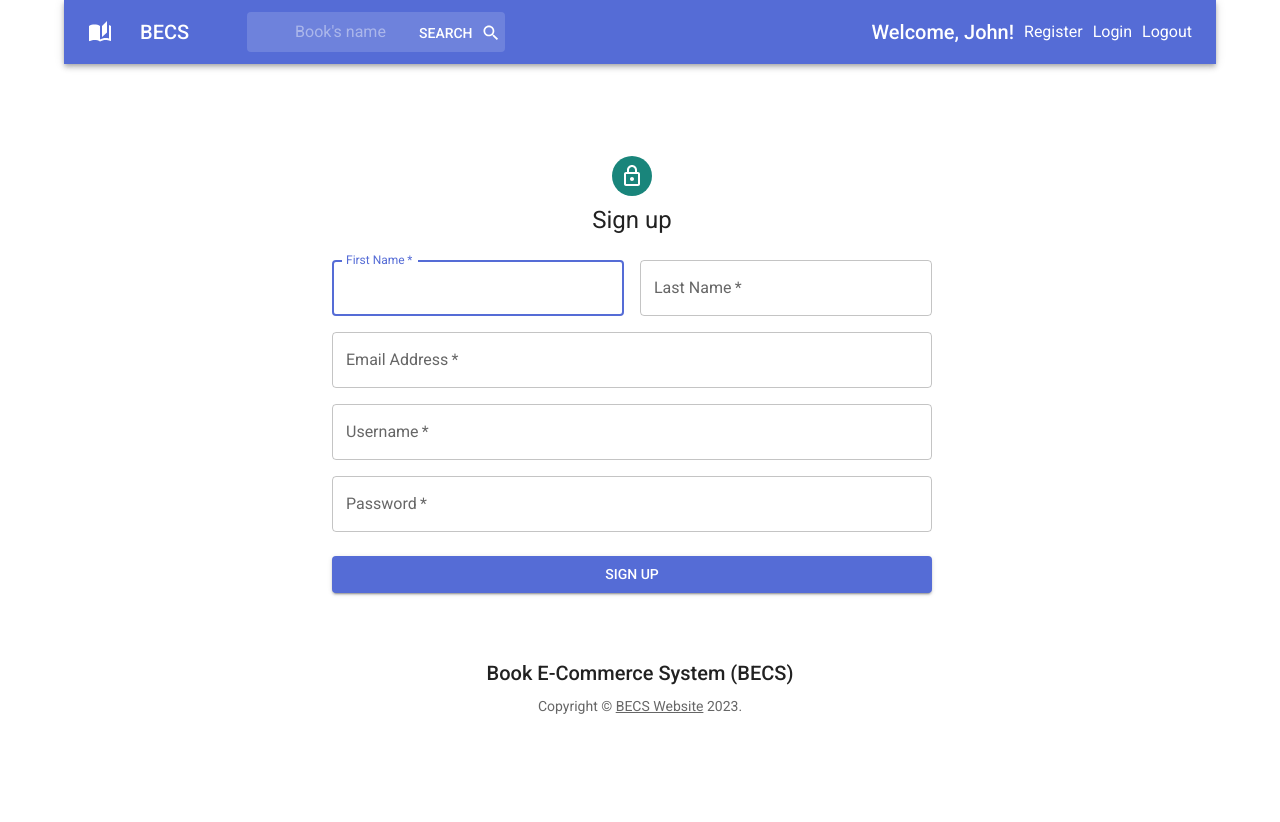
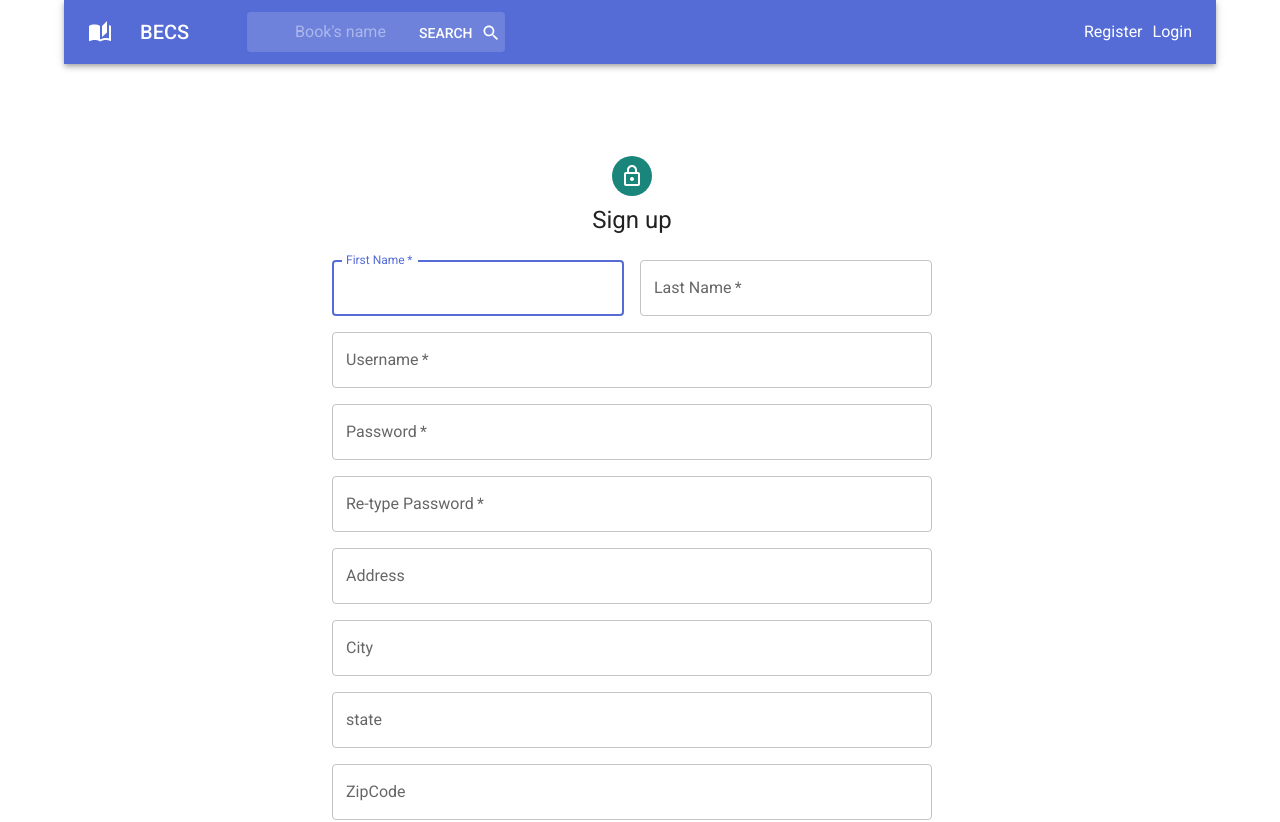
Before and after one commit to quangtran85/nextjs-tutorial, a Next.js app: page /sign-up in a window 1280 px wide. Shown: the top 822 px of the page. Before the commit the page ends 800 px from the top, so only its background shows below. Built offline with nearby package versions, Linux system fonts and the light colour scheme.

Commit message:
demo auth

```diff
--- a/components/Register.tsx
+++ b/components/Register.tsx
@@ -2,23 +2,52 @@ import * as React from 'react'
 import Avatar from '@mui/material/Avatar'
 import Button from '@mui/material/Button'
 import TextField from '@mui/material/TextField'
-import FormControlLabel from '@mui/material/FormControlLabel'
-import Checkbox from '@mui/material/Checkbox'
-import Link from '@mui/material/Link'
 import Grid from '@mui/material/Grid'
 import Box from '@mui/material/Box'
 import LockOutlinedIcon from '@mui/icons-material/LockOutlined'
 import Typography from '@mui/material/Typography'
+import { useForm } from 'react-hook-form'
+import { yupResolver } from '@hookform/resolvers/yup'
+import * as yup from 'yup'
+import request from '../utils/api'
+import { REGISTER_LINK, SIGN_IN_LINK } from '../utils/AllLink'
+import { useRouter } from 'next/router'
+
+const schema = yup.object({
+  username: yup.string().required(),
+  password: yup.string().required(),
+  firstName: yup.string().required(),
+  lastName: yup.string().required(),
+  rePassword: yup.string().required()
+    .test('passwords-match', 'Passwords must match', function(value) {
+      return this.parent.password === value
+    }),
+}).required()
+
 
 export default function Register() {
-  const handleSubmit = (event: React.FormEvent<HTMLFormElement>) => {
-    event.preventDefault()
-    const data = new FormData(event.currentTarget)
-    console.log({
-      email: data.get('email'),
-      password: data.get('password'),
+  const router = useRouter()
+
+  const onSubmit = async (values) => {
+    await request.post(REGISTER_LINK, {
+      username: values.username,
+      password: values.password,
+      firstName: values.firstName,
+      lastName: values.lastName,
+    }).then(function(response) {
+      if (response.data) {
+        router.push(SIGN_IN_LINK)
+      }
     })
+      .catch(function(error) {
+        console.log(error)
+      })
   }
+  const { register, handleSubmit, watch, formState: { errors } } = useForm({
+    resolver: yupResolver(schema),
+    mode: 'onBlur',
+    reValidateMode: 'onBlur',
+  })
 
   return (
     <Grid container spacing={0} alignItems={'center'} justifyContent={'center'}>
@@ -41,7 +70,7 @@ export default function Register() {
           <Box
             component="form"
             noValidate
-            onSubmit={handleSubmit}
+            onSubmit={handleSubmit(onSubmit)}
             sx={{ mt: 3 }}
           >
             <Grid container spacing={2}>
@@ -54,6 +83,9 @@ export default function Register() {
                   id="firstName"
                   label="First Name"
                   autoFocus
+                  error={!!errors['firstName']}
+                  helperText={errors['firstName'] ? errors['firstName'].message : ''}
+                  {...register('firstName')}
                 />
               </Grid>
               <Grid item xs={12} sm={6}>
@@ -64,16 +96,9 @@ export default function Register() {
                   label="Last Name"
                   name="lastName"
                   autoComplete="family-name"
-                />
-              </Grid>
-              <Grid item xs={12}>
-                <TextField
-                  required
-                  fullWidth
-                  id="email"
-                  label="Email Address"
-                  name="email"
-                  autoComplete="email"
+                  error={!!errors['lastName']}
+                  helperText={errors['lastName'] ? errors['lastName'].message : ''}
+                  {...register('lastName')}
                 />
               </Grid>
               <Grid item xs={12}>
@@ -84,6 +109,9 @@ export default function Register() {
                   label="Username"
                   name="username"
                   autoComplete="username"
+                  error={!!errors['username']}
+                  helperText={errors['username'] ? errors['username'].message : ''}
+                  {...register('username')}
                 />
               </Grid>
               <Grid item xs={12}>
@@ -95,6 +123,59 @@ export default function Register() {
                   type="password"
                   id="password"
                   autoComplete="new-password"
+                  error={!!errors['password']}
+                  helperText={errors['password'] ? errors['password'].message : ''}
+                  {...register('password')}
+                />
+              </Grid>
+              <Grid item xs={12}>
+                <TextField
+                  required
+                  fullWidth
+                  name="rePassword"
+                  label="Re-type Password"
+                  type="password"
+                  id="rePassword"
+                  autoComplete="new-password"
+                  error={!!errors['rePassword']}
+                  helperText={errors['rePassword'] ? errors['rePassword'].message : ''}
+                  {...register('rePassword')}
+                />
+              </Grid>
+              <Grid item xs={12}>
+                <TextField
+                  fullWidth
+                  name="address"
+                  label="Address"
+                  id="address"
+                  autoComplete="address"
+                />
+              </Grid>
+              <Grid item xs={12}>
+                <TextField
+                  fullWidth
+                  name="city"
+                  label="City"
+                  id="city"
+                  autoComplete="city"
+                />
+              </Grid>
+              <Grid item xs={12}>
+                <TextField
+                  fullWidth
+                  name="state"
+                  label="state"
+                  id="state"
+                  autoComplete="state"
+                />
+              </Grid>
+              <Grid item xs={12}>
+                <TextField
+                  fullWidth
+                  name="zipCode"
+                  label="ZipCode"
+                  id="zipCode"
+                  autoComplete="zipCode"
                 />
               </Grid>
             </Grid>
--- a/components/auth/LogoutLink.tsx
+++ b/components/auth/LogoutLink.tsx
@@ -1,10 +1,11 @@
 import { Link } from '@mui/material'
+import helpers from '../../utils/helpers'
 
 export default function LogoutLink() {
   const handleLogout = (
-    event: React.MouseEvent<HTMLAnchorElement, MouseEvent>
+    event: React.MouseEvent<HTMLAnchorElement, MouseEvent>,
   ) => {
-    alert('logout!')
+    helpers.userLogout()
   }
 
   return (
--- a/components/partials/AppBar.tsx
+++ b/components/partials/AppBar.tsx
@@ -9,8 +9,15 @@ import {
 import { AutoStories } from '@mui/icons-material'
 import SearchBox from '../Search.jsx'
 import LogoutLink from '../auth/LogoutLink'
+import helpers from '../../utils/helpers'
+import { useEffect, useState } from 'react'
 
 export default function Bar() {
+  const [userName, setUserName] = useState(undefined)
+  useEffect(() => {
+    setUserName(helpers.getUserLogged()?.userName)
+  }, [])
+
   return (
     <>
       <AppBar position="static">
@@ -40,23 +47,22 @@ export default function Bar() {
             component="div"
             sx={{ display: { xs: 'none', sm: 'block' } }}
           >
-            Welcome, John!
+            {userName === undefined ? '' : 'Welcome,' + userName}
           </Typography>
-          <Link
+          {userName === undefined ? <><Link
             href="/sign-up"
             title="Register"
             sx={{ color: 'white', marginLeft: '10px' }}
           >
             Register
-          </Link>
-          <Link
+          </Link><Link
             href="/sign-in"
             title="Register"
             sx={{ color: 'white', marginLeft: '10px' }}
           >
             Login
-          </Link>
-          <LogoutLink />
+          </Link></> : <LogoutLink />}
+
         </Toolbar>
       </AppBar>
     </>
--- /dev/null
+++ b/utils/AllLink.jsx
@@ -0,0 +1,3 @@
+export const LOGIN_LINK = '/auth/login'
+export const REGISTER_LINK = '/account/customers/register'
+export const SIGN_IN_LINK = '/sign-in'
--- /dev/null
+++ b/utils/api.ts
@@ -0,0 +1,51 @@
+import axios from 'axios'
+// import APP_API_URL from '../utils/config'
+import { constants } from '../utils/constants'
+
+// const getAxiosInstance = async () => {
+//   const axiosInstance = axios.create({
+//     baseURL: APP_API_URL,
+//   })
+//
+//   axiosInstance.interceptors.response.use(
+//     (response) => {
+//       const arr = [200, 201]
+//       if (arr.indexOf(response.status) !== -1) {
+//         return response.data
+//       }
+//
+//       return Promise.reject(response)
+//     },
+//     (error) => {
+//       if (error.response) {
+//
+//       }
+//       return Promise.reject(error.response)
+//     },
+//   )
+//
+//   return axiosInstance
+// }
+// const callRequest = async (url, method = 'get', data = {}, options = {}) => {
+//   const API = await getAxiosInstance()
+//   if (!['post', 'put', 'patch'].includes(method)) {
+//     return API[method](url, options)
+//   }
+//   return API[method](url, data, options)
+// }
+//
+// const request = async (url, method = 'get', data = {}, options = {}) => {
+//   try {
+//     return await callRequest(url, method, data, options)
+//   } catch (error) {
+//     return Promise.reject(error)
+//   }
+// }
+const request = axios.create({
+  baseURL: constants.APP_API_URL,
+  timeout: 8000,
+  headers: {
+    Accept: 'application/json',
+  },
+})
+export default request
--- /dev/null
+++ b/utils/config.ts
@@ -0,0 +1,3 @@
+module.exports = {
+  APP_API_URL: process.env.NEXT_PUBLIC_APP_API_URL||'http://localhost:3000',
+};
--- /dev/null
+++ b/utils/constants.ts
@@ -0,0 +1,9 @@
+export const constants = {
+  APP_API_URL: process.env.NEXT_PUBLIC_APP_API_URL||'http://localhost:3000',
+  LOCAL_STORAGE_KEY: {
+    userInfo: "_u",
+    accessToken: "_a",
+    expiredTime: "_e",
+    refreshToken: "_r"
+  },
+};
--- /dev/null
+++ b/utils/helpers.ts
@@ -0,0 +1,30 @@
+import { constants } from '../utils/constants'
+import moment from 'moment'
+
+const helpers = {
+  storeAuthToken: (token, refreshToken) => {
+    const time = moment();
+    const lifeTime = process.env.NEXT_PUBLIC_ACCESS_TOKEN_LIFETIME || 3600;
+    time.add(lifeTime, "seconds");
+    localStorage.setItem(constants.LOCAL_STORAGE_KEY.expiredTime, String(time.unix()));
+    if (refreshToken) {
+      localStorage.setItem(constants.LOCAL_STORAGE_KEY.refreshToken, refreshToken);
+    }
+    return localStorage.setItem(constants.LOCAL_STORAGE_KEY.accessToken, token);
+  },
+  getAuthToken: () => {
+    return localStorage.getItem(constants.LOCAL_STORAGE_KEY.accessToken);
+  },
+  storeUserLogged: (data) => {
+    return localStorage.setItem(constants.LOCAL_STORAGE_KEY.userInfo, JSON.stringify(data));
+  },
+  getUserLogged: () => {
+    return JSON.parse(<string>localStorage.getItem(constants.LOCAL_STORAGE_KEY.userInfo)) ?? '';
+  },
+  userLogout: () => {
+    localStorage.clear();
+    window.location.href = '/';
+  },
+};
+
+export default helpers;
```
Also changed, not shown: components/BasicListMenu.tsx (added, +36 -0 lines), components/Login.tsx (+22 -8 lines), package.json (+9 -1 lines), pages/index.tsx (+16 -3 lines), 2 other files (tests, documents, lock files or other folders).
